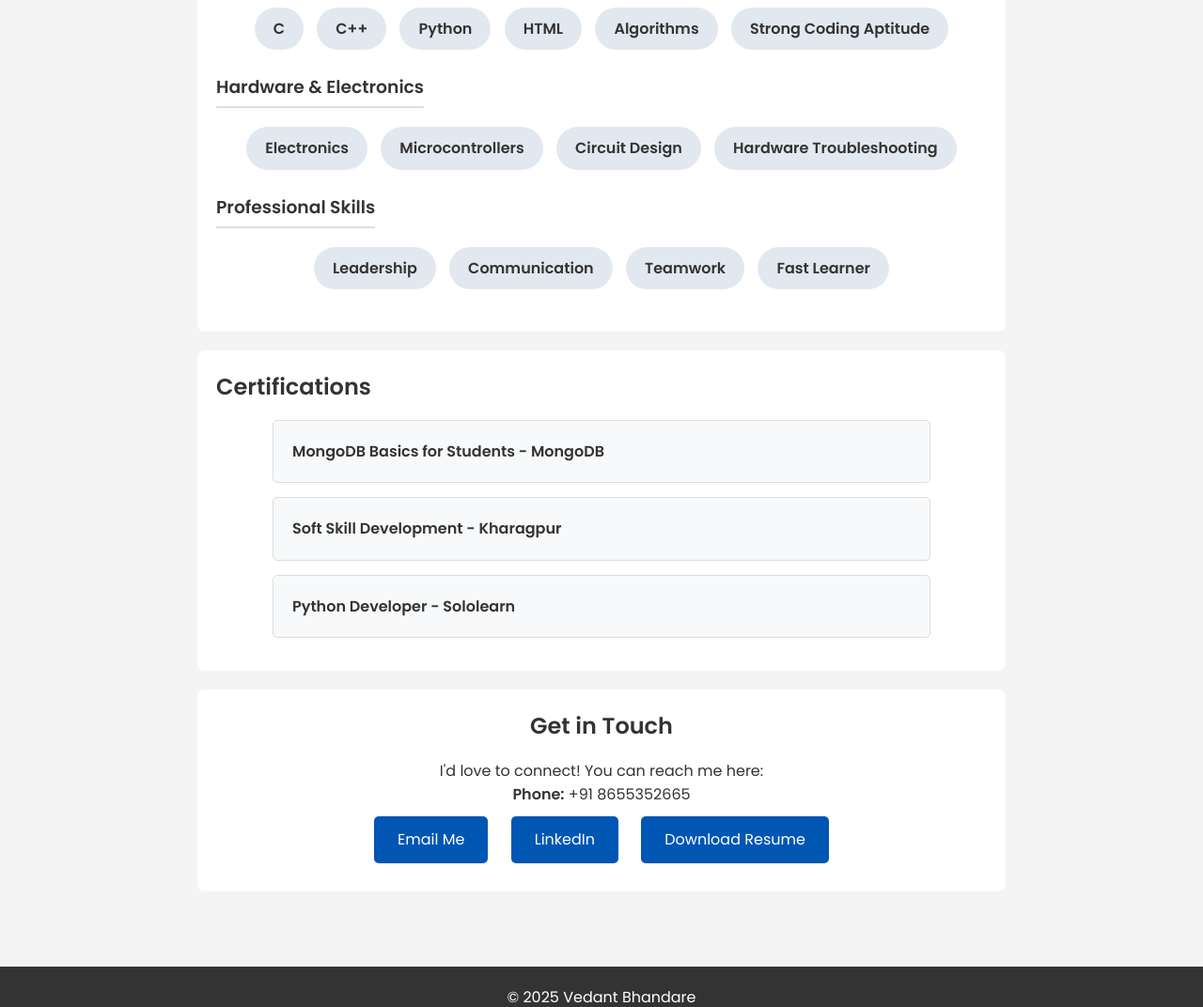
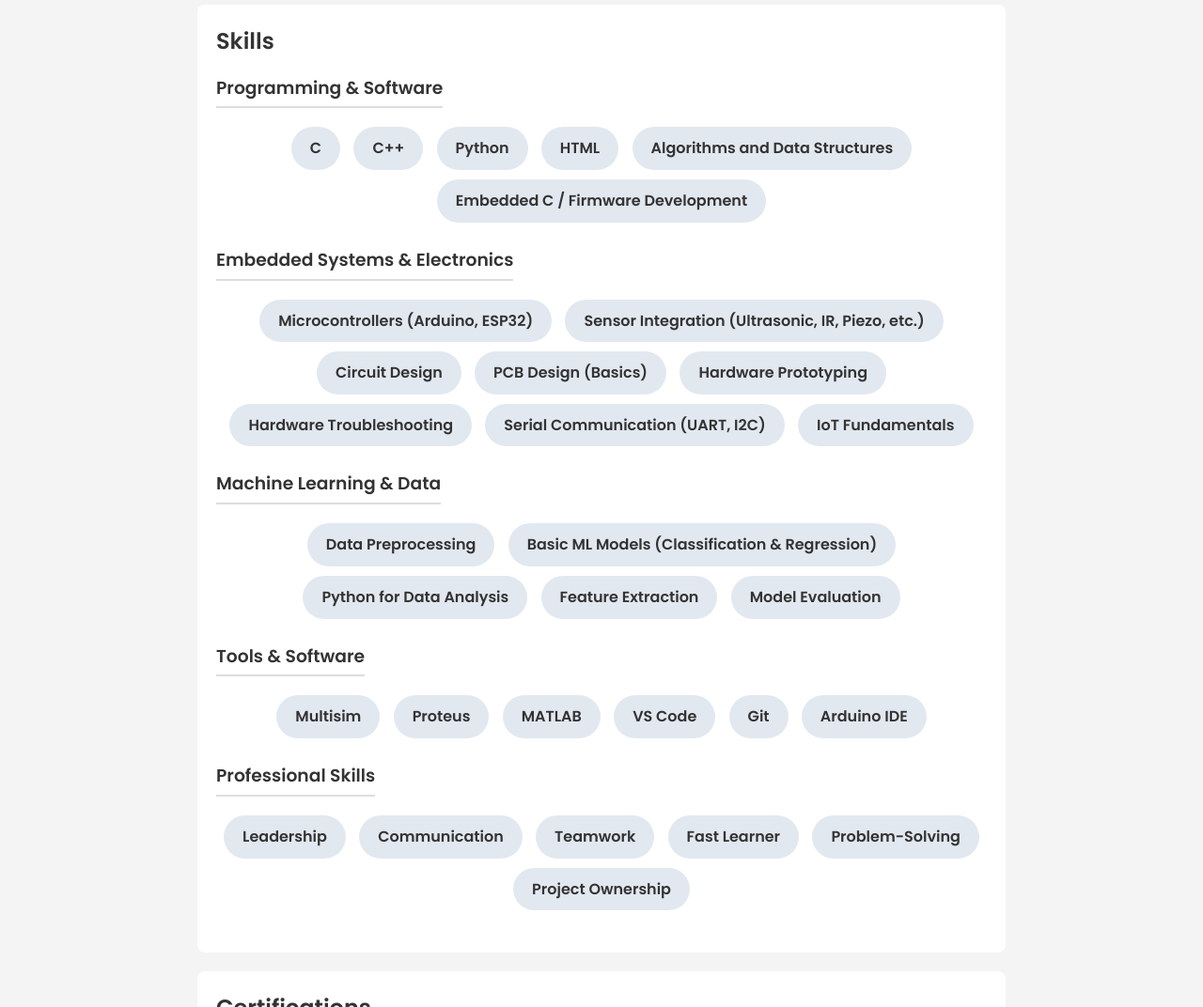
Before and after one commit to vedantbhandare/vedantbhandare.github.io, a plain HTML site: page index.html in a window 1280 px wide. Shown: the part 1728-2800 px from the top of the page at 94% size. Drawn offline with Linux system fonts and the light colour scheme.

Commit message:
Update index.html

```diff
--- a/index.html
+++ b/index.html
@@ -28,7 +28,12 @@
         <section id="about">
             <h2>About Me</h2>
             <p>
-                Electronics & Telecommunication Engineering studentskilled in microcontrollers, C, and Python. Experienced incircuit design, signal processing, and communicationprotocols. Certified in Soft Skills by IIT Madras, withstrong communication and leadership. Eager to applytechnical expertise in innovative, team-drivenenvironments.
+                Electronics & Telecommunication Engineering student with hands-on experience in microcontrollers, embedded systems, C/C++ programming, and Python.
+                I enjoy building end-to-end hardware–software prototypes involving sensors, circuit design, signal processing, and basic machine learning.
+                I have worked on projects such as an ML-enabled bio-monitoring system, obstacle-detection wearable for visually impaired users, and a piezoelectric energy harvesting prototype.
+                These projects strengthened my skills in embedded development, prototyping, testing, and real-world problem solving.
+                Certified in Soft Skills by IIT Madras and experienced in teamwork, communication, and leadership.
+                I’m eager to apply my technical knowledge to innovative engineering projects and dynamic team environments.
             </p>
         </section>
 
@@ -79,24 +84,49 @@ Key Achievement:Achieved a reliable obstacle detection range of 2 meters with a
 
             <section id="skills">
     <h2>Skills</h2>
-    <div class="skill-category">
+     <div class="skill-category">
         <h3>Programming & Software</h3>
         <ul>
             <li>C</li>
             <li>C++</li>
             <li>Python</li>
             <li>HTML</li>
-            <li>Algorithms</li>
-            <li>Strong Coding Aptitude</li>
+            <li>Algorithms and Data Structures</li>
+            <li>Embedded C / Firmware Development</li>
         </ul>
     </div>
     <div class="skill-category">
-        <h3>Hardware & Electronics</h3>
+        <h3>Embedded Systems & Electronics</h3>
         <ul>
-            <li>Electronics</li>
-            <li>Microcontrollers</li>
+            <li>Microcontrollers (Arduino, ESP32)</li>
+            <li>Sensor Integration (Ultrasonic, IR, Piezo, etc.)</li>
             <li>Circuit Design</li>
+            <li>PCB Design (Basics)</li>
+            <li>Hardware Prototyping</li>
             <li>Hardware Troubleshooting</li>
+            <li>Serial Communication (UART, I2C)</li>
+            <li>IoT Fundamentals</li>
+        </ul>
+    </div>
+    <div class="skill-category">
+        <h3>Machine Learning & Data</h3>
+        <ul>
+            <li>Data Preprocessing</li>
+            <li>Basic ML Models (Classification & Regression)</li>
+            <li>Python for Data Analysis</li>
+            <li>Feature Extraction</li>
+            <li>Model Evaluation</li>
+        </ul>
+    </div>
+    <div class="skill-category">
+        <h3>Tools & Software</h3>
+        <ul>
+            <li>Multisim</li>
+            <li>Proteus</li>
+            <li>MATLAB</li>
+            <li>VS Code</li>
+            <li>Git</li>
+            <li>Arduino IDE</li>
         </ul>
     </div>
     <div class="skill-category">
@@ -106,6 +136,8 @@ Key Achievement:Achieved a reliable obstacle detection range of 2 meters with a
             <li>Communication</li>
             <li>Teamwork</li>
             <li>Fast Learner</li>
+            <li>Problem-Solving</li>
+            <li>Project Ownership</li>
         </ul>
     </div>
 </section>
```
